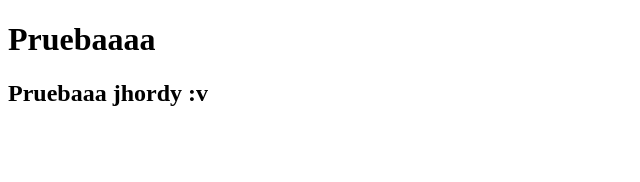
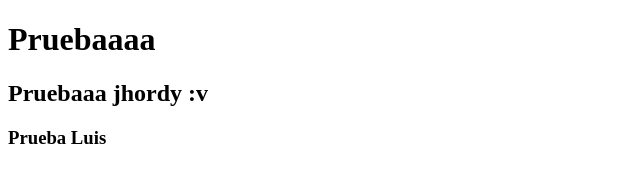
Before and after one commit to CodeKilaa/prueba, a plain HTML site: page index.html in a window 1280 px wide. Shown: the whole page, without its empty margins (0-640 px from the left). Drawn offline with Linux system fonts and the light colour scheme.

Commit message:
Probando git pull Luis

```diff
--- a/index.html
+++ b/index.html
@@ -9,5 +9,6 @@
 <body>
     <h1>Pruebaaaa</h1>
     <h2>Pruebaaa jhordy :v</h2>
+    <h3>Prueba Luis</h3>
 </body>
 </html>
```
